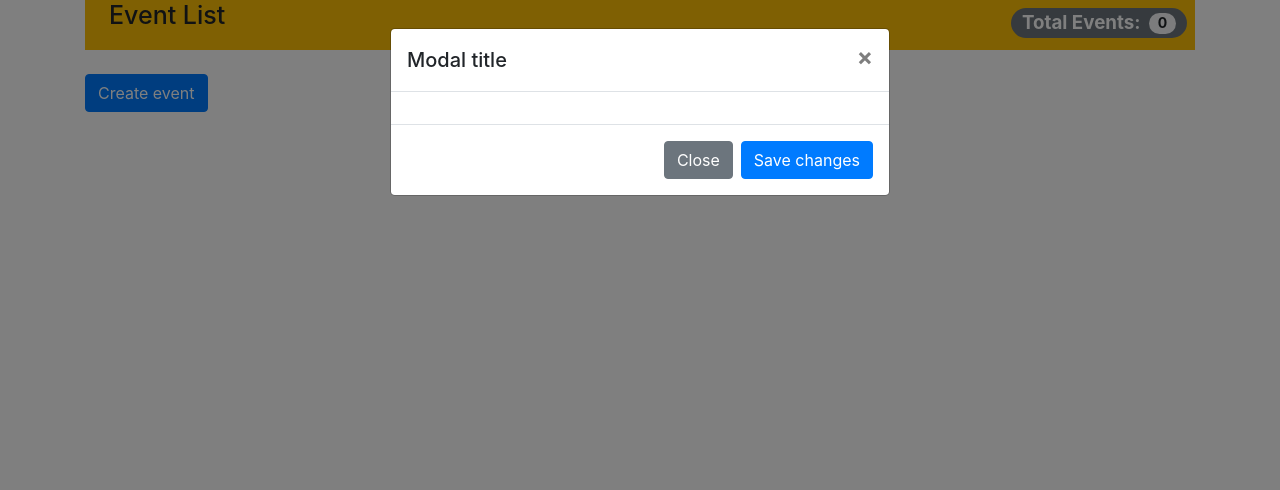
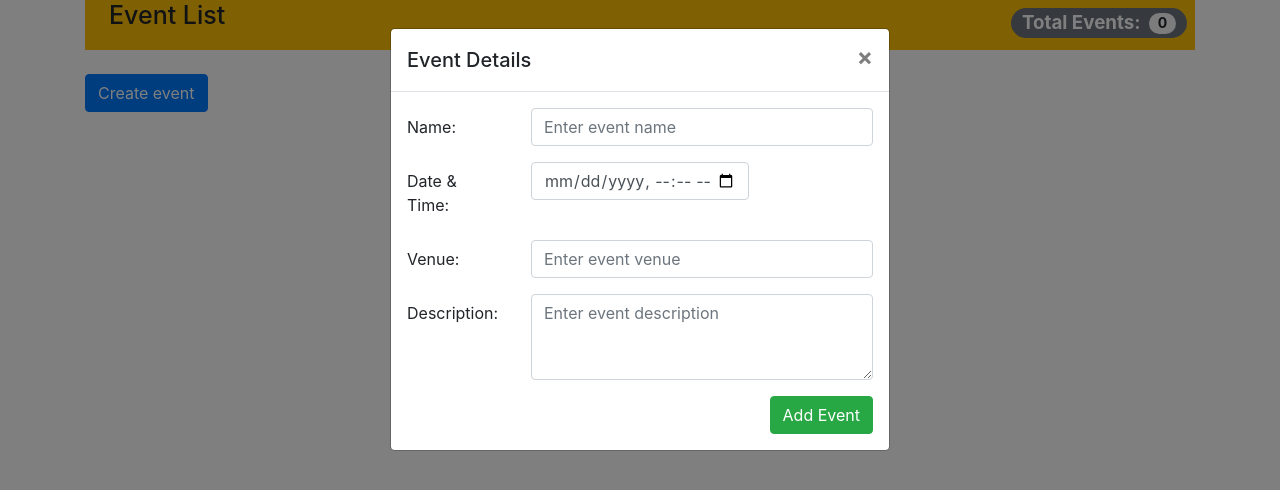
Before and after one commit to AdityaNambiar/EventListDemo, a React (Create React App) app: page / in a window 1280 px wide. Both pictures are taken after a click on the button "Create event". Shown: the top 490 px of the page. Built offline with nearby package versions, Linux system fonts and the light colour scheme.

Commit message:
Added Modal to MainPage component & removed warning for Header component

```diff
--- a/src/components/Header.jsx
+++ b/src/components/Header.jsx
@@ -1,4 +1,4 @@
-import React, { Component } from 'react';
+import React from 'react';
 
 const h5Style = {
 	height: "50px",
--- a/src/components/MainPage.jsx
+++ b/src/components/MainPage.jsx
@@ -28,21 +28,98 @@ class MainPage extends React.Component {
 				  <div class="modal-dialog">
 				    <div class="modal-content">
 				      <div class="modal-header">
-				        <h5 class="modal-title" id="exampleModalLabel">Modal title</h5>
+				        <h5 class="modal-title" id="exampleModalLabel">Event Details</h5>
 				        <button type="button" class="close" data-dismiss="modal" aria-label="Close">
 				          <span aria-hidden="true">&times;</span>
 				        </button>
 				      </div>
 				      <div class="modal-body">
-
-				      </div>
-				      <div class="modal-footer">
-				        <button type="button" class="btn btn-secondary" data-dismiss="modal">Close</button>
-				        <button type="button" class="btn btn-primary">Save changes</button>
+						{/* Event details form */}
+				        <form>
+				        	{/* Event name inputbox */}
+				        	<div className="form-group row">
+				        		<label
+				        			for="eventName"
+				        			className="col-sm-3 col-form-label"
+				        		>
+				        			Name:
+				        		</label>
+				        		<div className="col-sm-9">
+			                        <input
+			                          type="text"
+			                          className="form-control"
+			                          id="eventName"
+			                          name="eventName"
+			                          placeholder="Enter event name"
+			                        />
+			                     </div>
+				        	</div>
+							{/* Event Date & Time inputbox */}
+				        	<div className="form-group row">
+				        		<label
+				        			for="eventSchedule"
+				        			className="col-sm-3 col-form-label"
+				        		>
+				        			Date & Time:
+				        		</label>
+				        		<div className="col-sm-6">
+			                        <input
+			                          type="datetime-local"
+			                          className="form-control"
+			                          id="eventSchedule"
+			                          name="eventSchedule"
+			                        />
+			                    </div>
+				        	</div>
+				        	{/* Event venue inputbox */}
+				        	<div className="form-group row">
+		                      <label
+		                        for="eventVenue"
+		                        className="col-sm-3 col-form-label"
+		                      >
+		                        Venue:
+		                      </label>
+		                      <div className="col-sm-9">
+		                        <input
+		                          type="text"
+		                          className="form-control"
+		                          id="eventVenue"
+		                          name="eventVenue"
+		                          placeholder="Enter event venue"
+		                        />
+		                      </div>
+		                    </div>
+		                	{/* Event Description inputbox */}
+		                	<div className="form-group row">
+		                      <label
+		                        for="eventDescription"
+		                        className="col-sm-3 col-form-label"
+		                      >
+		                        Description:
+		                      </label>
+		                      <div className="col-sm-9">
+		                        <textarea
+		                          className="form-control"
+		                          id="eventDescription"
+		                          name="eventDescription"
+		                          rows="3"
+		                          placeholder="Enter event description"
+		                        ></textarea>
+		                      </div>
+		                    </div>
+		                	{/* Submit button */}
+		                	<button
+		                      type="submit"
+		                      className="btn btn-success float-right"
+		                    >
+		                      Add Event
+		                    </button>
+				        </form>
 				      </div>
 				    </div>
 				  </div>
 				</div>
+
 			</div>
 		);
 	}
```
